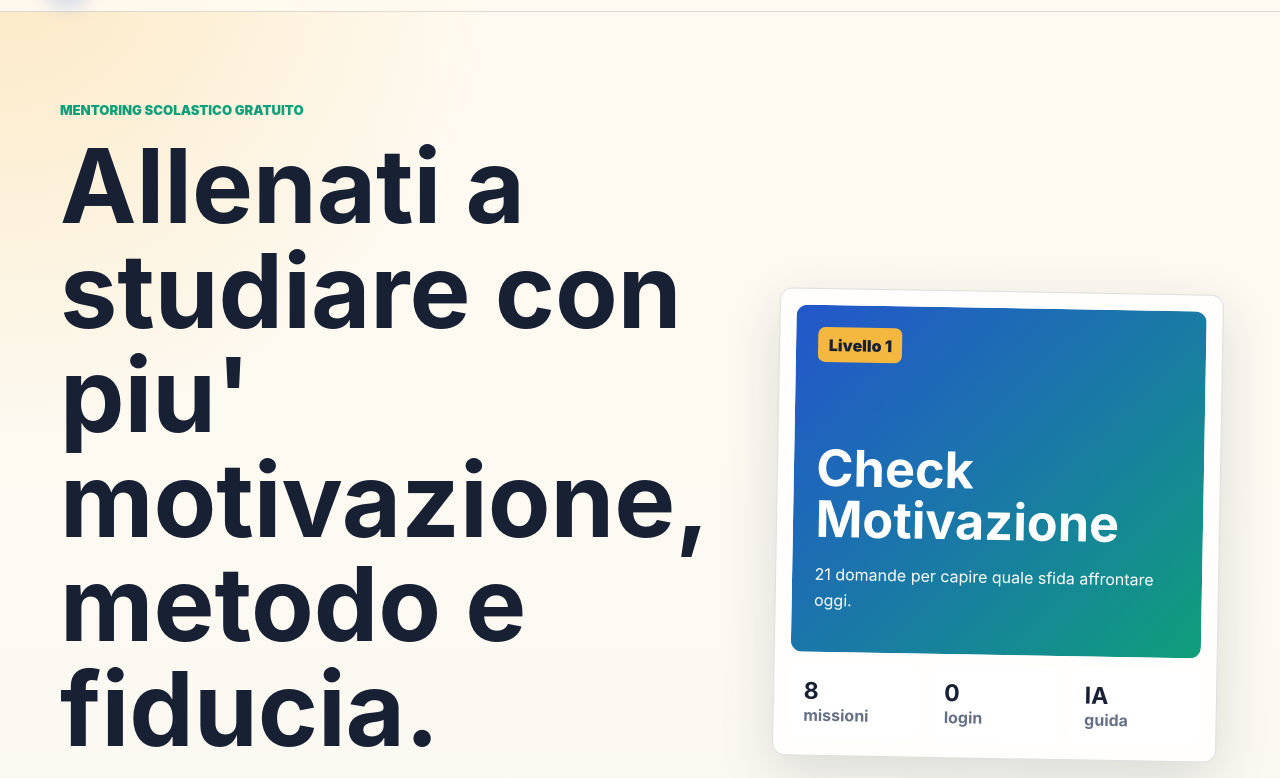
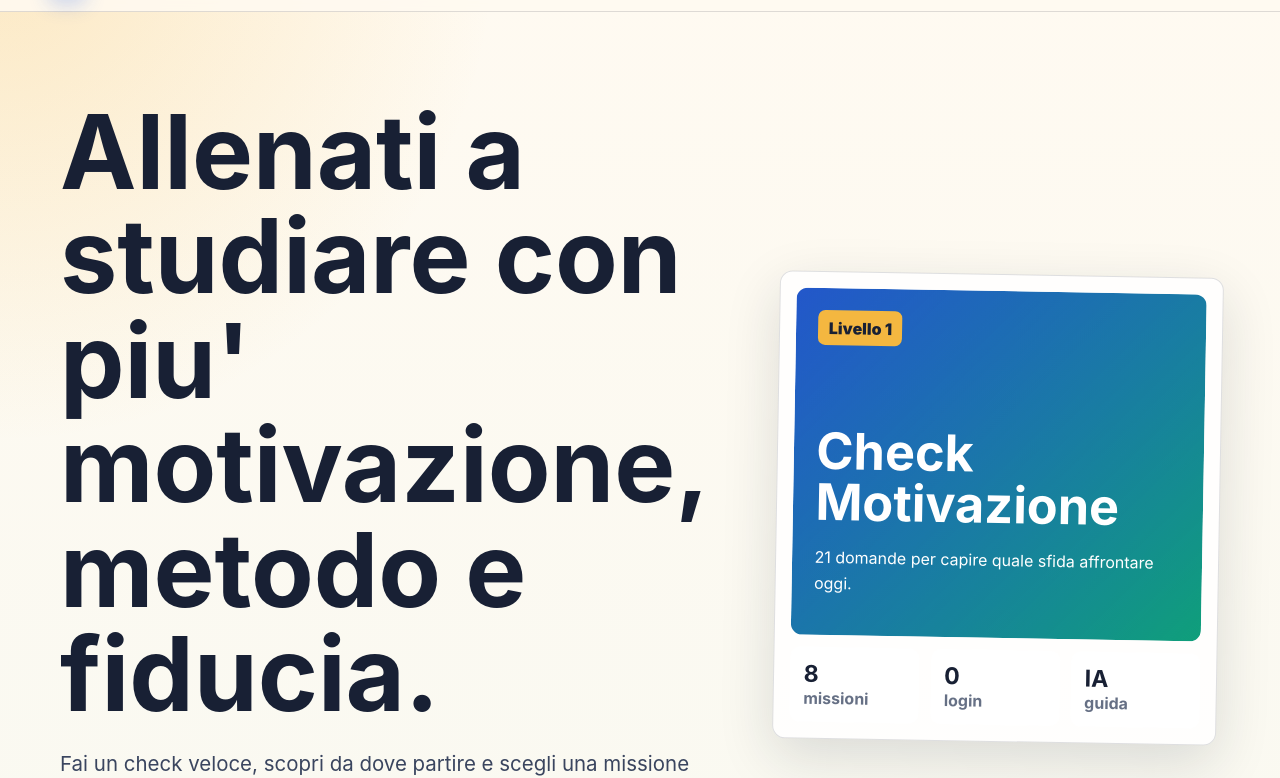
Before and after one commit to mrandrea2/sblocca-il-tuo-potenziale, a website: page index.html in a window 1280 px wide. Shown: the part 54-832 px from the top of the page. Drawn offline with Linux system fonts and the light colour scheme.

Commit message:
Update index.html

```diff
--- a/index.html
+++ b/index.html
@@ -27,7 +27,7 @@
     <main>
       <section id="home" class="hero section">
         <div class="hero-copy">
-          <p class="eyebrow">Mentoring scolastico gratuito</p>
+
           <h1>Allenati a studiare con piu' motivazione, metodo e fiducia.</h1>
           <p class="lead">
             Fai un check veloce, scopri da dove partire e scegli una missione pratica. Non serve registrarsi, non ci
```
